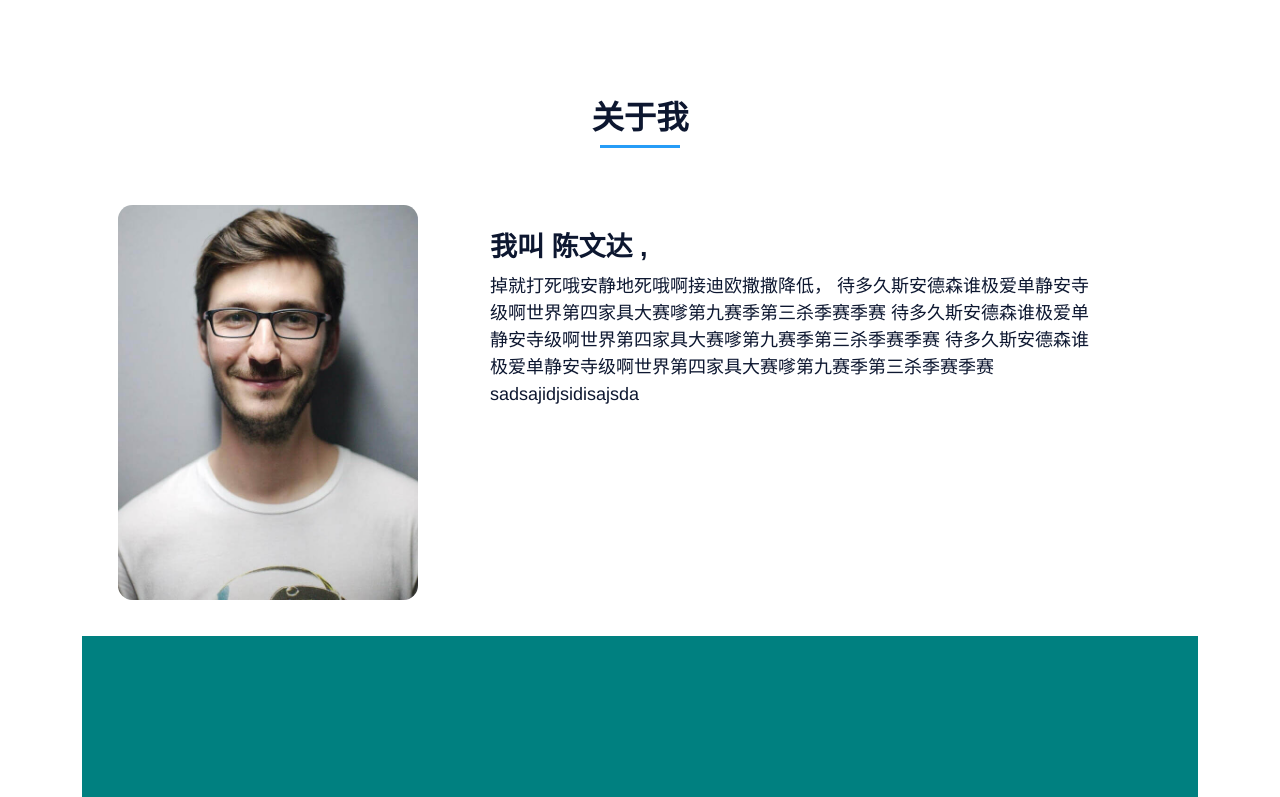
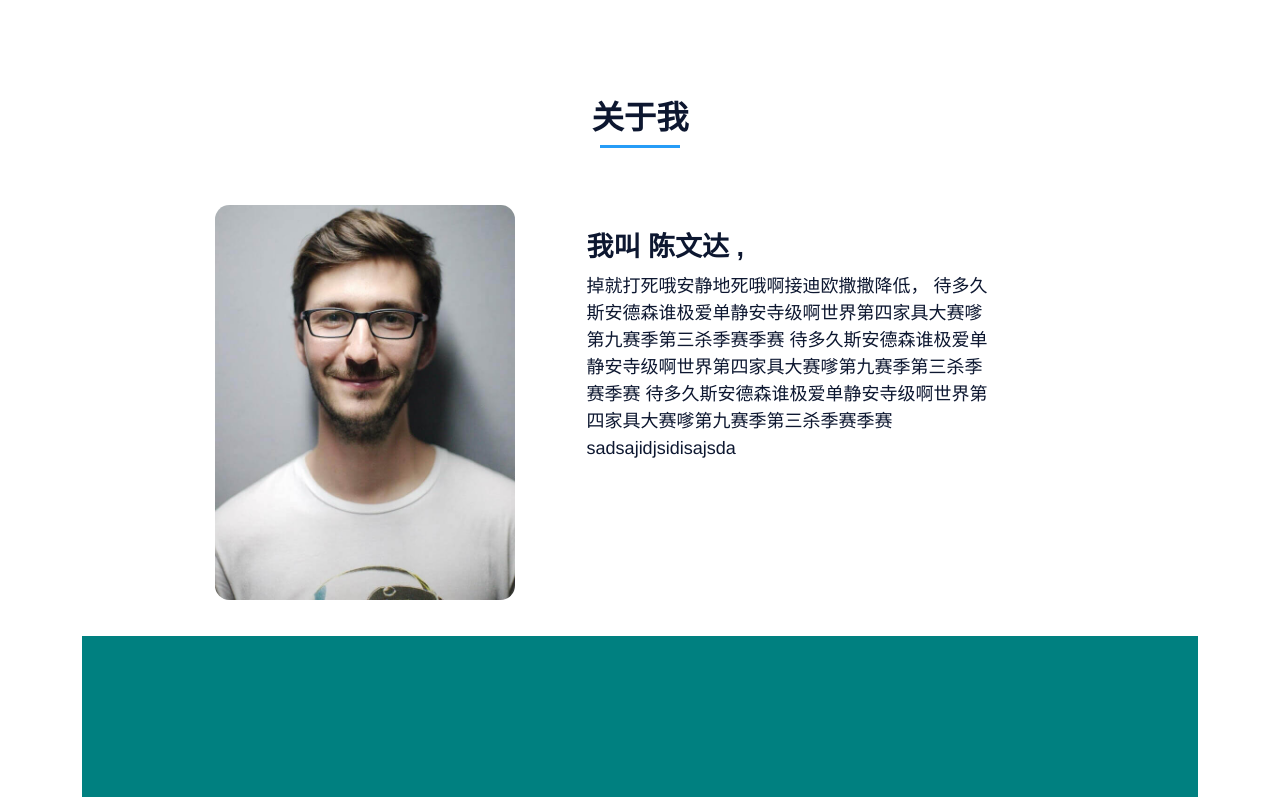
Before and after one commit to ChinaFitz/Quickly-Make-Online-Resume, a Vue app: page /#home in a window 1280 px wide. Shown: the part 434-1231 px from the top of the page. Built offline with nearby package versions, Linux system fonts and the light colour scheme.

Commit message:
2022年1月3日01:22:00 在移动端让 <关于我> 能够上下排列

```diff
--- a/src/components/IntroItem.vue
+++ b/src/components/IntroItem.vue
@@ -115,6 +115,7 @@
 
         .whoami {
             #flex_center();
+            flex-wrap: wrap;
             margin-top: 2rem;
 
             .pic {
@@ -125,6 +126,7 @@
             .introduce {
                 align-self: flex-start;
                 padding: 0 @introItem_aboutme_introduce_padding;
+                flex-basis: 22.6rem;
 
 
                 p {
```
